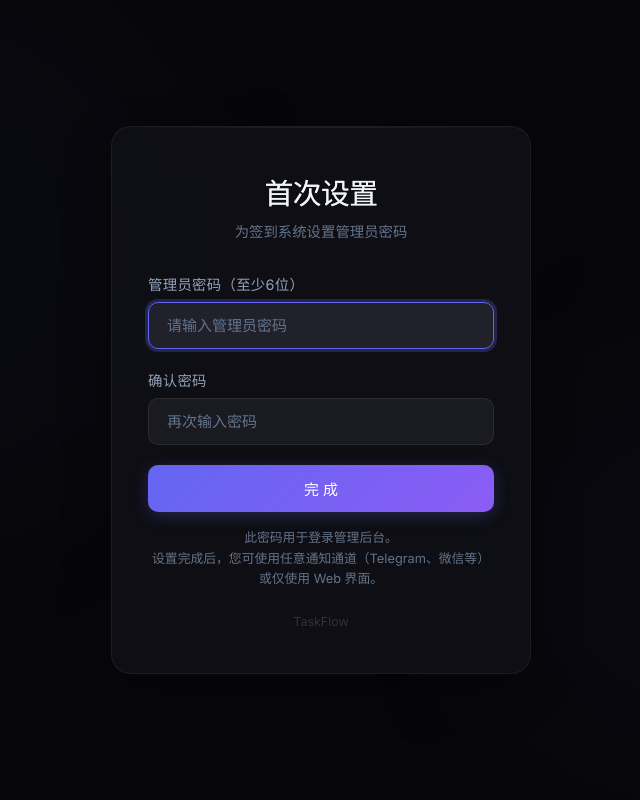
After one commit to haylink/checkin-system, a PHP site: page /templates/init.html in a window 1280 px wide. The commit adds this page. Shown: the whole page, without its empty margins (319-959 px from the left). Run offline with PHP 8.4, Linux system fonts and the light colour scheme.

Commit message:
feat: remove .env requirement, add web init flow for first-time password setup
- config.php: ADMIN_PASSWORD is now optional (no fatal error)
- index.php: /init route + /api/init endpoint for first-time setup
- index.php: login redirect to init when no admin password exists
- require_auth: redirect to init when no password is set
- templates/init.html: new init page with password confirmation

Users no longer need a .env file. On first visit they set the admin
password via the web UI. Telegram/WeChat notification channels are fully
optional and do not block the site from starting.

```diff
--- /dev/null
+++ b/templates/init.html
@@ -0,0 +1,102 @@
+<!DOCTYPE html>
+<html lang="zh-CN">
+<head>
+<meta charset="UTF-8">
+<meta name="viewport" content="width=device-width,initial-scale=1.0">
+<title>初始化 — 签到系统</title>
+<link rel="preconnect" href="https://fonts.googleapis.com">
+<link rel="preconnect" href="https://fonts.gstatic.com" crossorigin>
+<link href="https://fonts.googleapis.com/css2?family=Inter:wght@200;300;400;500;600&display=swap" rel="stylesheet">
+<style>
+*{margin:0;padding:0;box-sizing:border-box}
+:root{--bg-primary:#07070a;--bg-card:rgba(18,18,24,0.75);--border-subtle:rgba(255,255,255,0.06);--accent:#6366f1;--accent-glow:rgba(99,102,241,0.25);--accent-gradient:linear-gradient(135deg,#6366f1 0%,#8b5cf6 100%);--text-primary:#f1f5f9;--text-secondary:#94a3b8;--text-muted:#64748b;--radius-sm:10px;--radius-lg:20px}
+body{font-family:'Inter',-apple-system,BlinkMacSystemFont,'Segoe UI',Roboto,sans-serif;background:var(--bg-primary);min-height:100vh;display:flex;align-items:center;justify-content:center;overflow:hidden;color:var(--text-primary)}
+body::before{content:'';position:fixed;top:0;left:0;width:100%;height:100%;background:radial-gradient(ellipse 600px 600px at 20% 30%,rgba(99,102,241,0.04) 0%,transparent 70%),radial-gradient(ellipse 500px 500px at 80% 70%,rgba(139,92,246,0.03) 0%,transparent 70%);pointer-events:none;z-index:-1;animation:bgShift 20s ease-in-out infinite alternate}
+@keyframes bgShift{0%{transform:translate(0,0) scale(1)}50%{transform:translate(-2%,1%) scale(1.02)}100%{transform:translate(2%,-1%) scale(1.01)}}
+.auth-card{width:420px;max-width:92vw;background:var(--bg-card);backdrop-filter:blur(24px);-webkit-backdrop-filter:blur(24px);border-radius:var(--radius-lg);border:1px solid var(--border-subtle);padding:44px 36px;box-shadow:0 16px 48px rgba(0,0,0,0.3);position:relative;overflow:hidden}
+.auth-card::before{content:'';position:absolute;top:0;left:0;right:0;height:1px;background:linear-gradient(90deg,transparent,rgba(255,255,255,0.08),transparent)}
+.auth-card h1{text-align:center;font-size:1.8rem;font-weight:200;margin-bottom:8px;background:linear-gradient(135deg,#f8fafc 0%,#94a3b8 100%);-webkit-background-clip:text;clip-path:text;background-clip:text;letter-spacing:-0.02em}
+.auth-card .subtitle{text-align:center;color:var(--text-muted);font-size:0.9rem;font-weight:300;margin-bottom:32px}
+.form-group{margin-bottom:20px}
+.form-group label{display:block;color:var(--text-secondary);margin-bottom:8px;font-size:0.9rem;letter-spacing:0.3px}
+.form-group input{width:100%;padding:14px 18px;border:none;border-radius:var(--radius-sm);background:rgba(30,30,38,0.8);color:var(--text-primary);font-size:15px;border:1px solid rgba(255,255,255,0.07);transition:all 0.25s ease}
+.form-group input::placeholder{color:var(--text-muted)}
+.form-group input:focus{outline:none;border-color:var(--accent);box-shadow:0 0 0 3px var(--accent-glow);background:rgba(36,36,46,0.9)}
+.btn{width:100%;background:var(--accent-gradient);color:white;border:none;padding:13px 26px;border-radius:var(--radius-sm);cursor:pointer;font-size:15px;font-weight:500;transition:all 0.25s ease;box-shadow:0 4px 16px var(--accent-glow);position:relative;overflow:hidden;user-select:none}
+.btn:hover{transform:translateY(-1px);box-shadow:0 6px 24px var(--accent-glow)}
+.btn:active{transform:translateY(0)}
+.btn:disabled{opacity:0.5;cursor:not-allowed;transform:none}
+.msg{padding:12px 16px;border-radius:var(--radius-sm);margin-bottom:20px;font-size:0.9rem;display:none;align-items:center;gap:10px;animation:msgIn 0.3s ease;border:1px solid}
+@keyframes msgIn{from{opacity:0;transform:translateY(-8px)}to{opacity:1;transform:translateY(0)}}
+.msg.error{display:flex;background:rgba(239,68,68,0.08);color:#ef4444;border-color:rgba(239,68,68,0.15)}
+.msg.success{display:flex;background:rgba(34,197,94,0.08);color:#22c55e;border-color:rgba(34,197,94,0.15)}
+.note{text-align:center;margin-top:16px;font-size:0.8rem;color:var(--text-muted);line-height:1.6}
+.footer{text-align:center;margin-top:24px;font-size:0.78rem;color:rgba(255,255,255,0.15)}
+</style>
+</head>
+<body>
+<div class="auth-card">
+  <h1>首次设置</h1>
+  <p class="subtitle">为签到系统设置管理员密码</p>
+  <div id="msg" class="msg"></div>
+
+  <form id="initForm">
+    <div class="form-group">
+      <label>管理员密码（至少6位）</label>
+      <input type="password" id="password" name="password" placeholder="请输入管理员密码" autofocus>
+    </div>
+    <div class="form-group">
+      <label>确认密码</label>
+      <input type="password" id="confirm" name="confirm" placeholder="再次输入密码">
+    </div>
+    <button class="btn" id="submitBtn" type="submit">完 成</button>
+  </form>
+
+  <p class="note">此密码用于登录管理后台。<br>设置完成后，您可使用任意通知通道（Telegram、微信等）或仅使用 Web 界面。</p>
+  <p class="footer">TaskFlow</p>
+</div>
+
+<script>
+function showMsg(text, type) {
+  var el = document.getElementById('msg');
+  el.className = 'msg ' + type;
+  el.innerHTML = '<span>' + text + '</span>';
+  el.style.display = 'flex';
+}
+
+document.getElementById('initForm').addEventListener('submit', function(e) {
+  e.preventDefault();
+  var pw = document.getElementById('password').value;
+  var cf = document.getElementById('confirm').value;
+  var btn = document.getElementById('submitBtn');
+
+  if (!pw) { showMsg('密码不能为空', 'error'); return; }
+  if (pw !== cf) { showMsg('两次密码不一致', 'error'); return; }
+  if (pw.length < 6) { showMsg('密码长度不能少于6位', 'error'); return; }
+
+  btn.disabled = true;
+  btn.textContent = '设置中...';
+
+  fetch('/api/init', {
+    method: 'POST',
+    headers: {'Content-Type': 'application/json'},
+    body: JSON.stringify({password: pw})
+  }).then(function(r) { return r.json(); })
+  .then(function(d) {
+    if (d.success) {
+      showMsg('设置成功，正在跳转...', 'success');
+      setTimeout(function() { window.location.href = '/login'; }, 1200);
+    } else {
+      showMsg(d.error || '设置失败', 'error');
+      btn.disabled = false;
+      btn.textContent = '完 成';
+    }
+  }).catch(function() {
+    showMsg('网络错误，请重试', 'error');
+    btn.disabled = false;
+    btn.textContent = '完 成';
+  });
+});
+</script>
+</body>
+</html>
```
Also changed, not shown: config.php (+3 -8 lines), index.php (+37 -0 lines).
